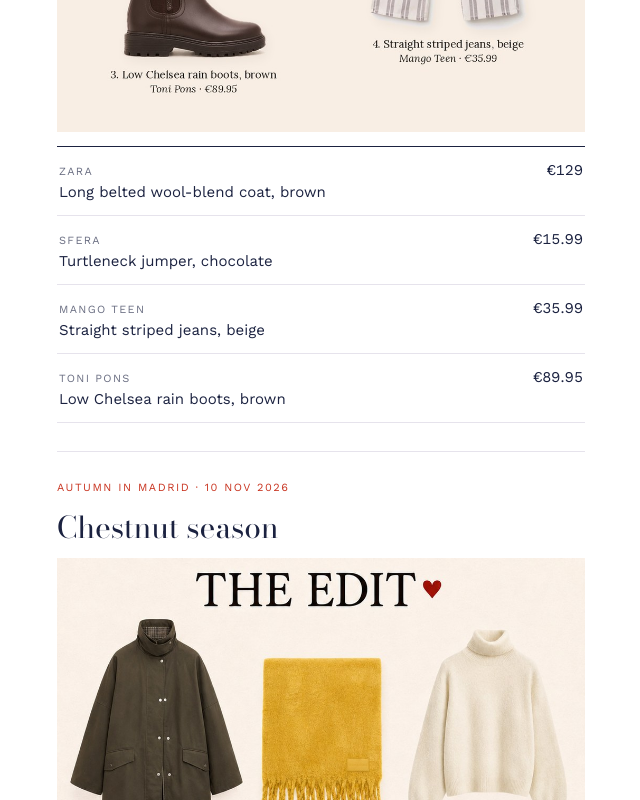
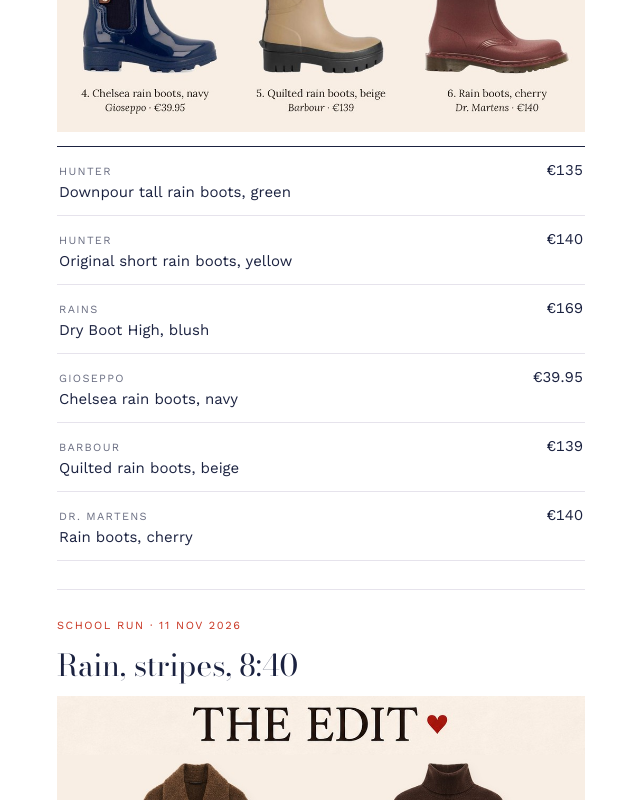
Before and after one commit to inezvallier/inezvallier.github.io, a plain HTML site: page index.html in a window 1280 px wide. Shown: the part 972-1772 px from the top of the page, without its empty margins (319-959 px from the left). Drawn offline with nearby package versions, Linux system fonts and the light colour scheme.

Commit message:
Shop: post 58 rain boots edit

```diff
--- a/index.html
+++ b/index.html
@@ -56,6 +56,13 @@
 <script>
 /* ADD NEW LOOKS AT THE TOP OF THIS LIST */
 const LOOKS = [
+  {id:"rainboots", kicker:"The Edit", title:"Six boots for puddles", date:"13 Nov 2026", img:"rainboots.jpg", items:[
+    {b:"Hunter", n:"Downpour tall rain boots, green", p:"€135", u:"https://www.elcorteingles.es/moda-mujer/A201407335-verde-pr-bota-downpour-tall-de-mujer/"},
+    {b:"Hunter", n:"Original short rain boots, yellow", p:"€140", u:"https://www.elcorteingles.es/moda-mujer/MP_0030841_WFS1000RMARYL-amarillo-pr-botas-de-agua-de-mujer-original-short-de-cana-corta-y-caucho-natural/"},
+    {b:"Rains", n:"Dry Boot High, blush", p:"€169", u:"https://www.elcorteingles.es/moda-mujer/A200806859-rosa-colorete-pr-bota-alta-impermeable-rains-dry-boot-high/"},
+    {b:"Gioseppo", n:"Chelsea rain boots, navy", p:"€39.95", u:"https://www.elcorteingles.es/moda-mujer/MP_0552778_40840-marino-pr-botas-de-agua-de-mujer-estilo-chelsea-con-elasticos-laterales/"},
+    {b:"Barbour", n:"Quilted rain boots, beige", p:"€139", u:"https://www.elcorteingles.es/moda-mujer/A200806858-beige-pr-bota-de-agua-de-mujer-de-goma/"},
+    {b:"Dr. Martens", n:"Rain boots, cherry", p:"€140", u:"https://www.elcorteingles.es/moda-mujer/A200850520-rojo-cereza-pr-bota-de-lluvia-rain-mujer/"},]},
   {id:"rainstripes", kicker:"School run", title:"Rain, stripes, 8:40", date:"11 Nov 2026", img:"rainstripes.jpg", items:[
     {b:"Zara", n:"Long belted wool-blend coat, brown", p:"€129", u:"https://www.zara.com/es/es/abrigo-cinturon-con-lana-zw-collection-p07522256.html"},
     {b:"Sfera", n:"Turtleneck jumper, chocolate", p:"€15.99", u:"https://www.elcorteingles.es/moda-mujer/A200975958-chocolate-pr-jersey-cuello-vuelto/"},
```
Also changed, not shown: rainboots.jpg (added).
